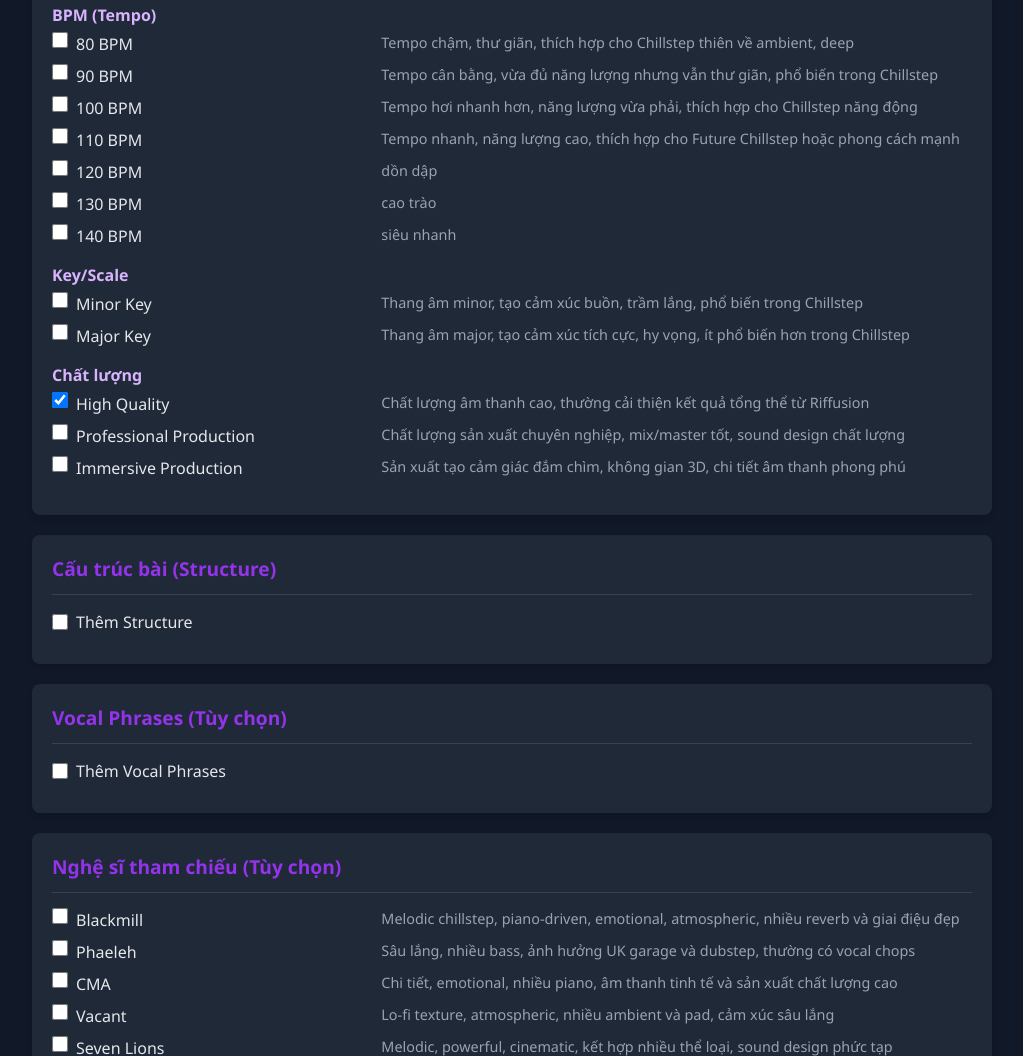
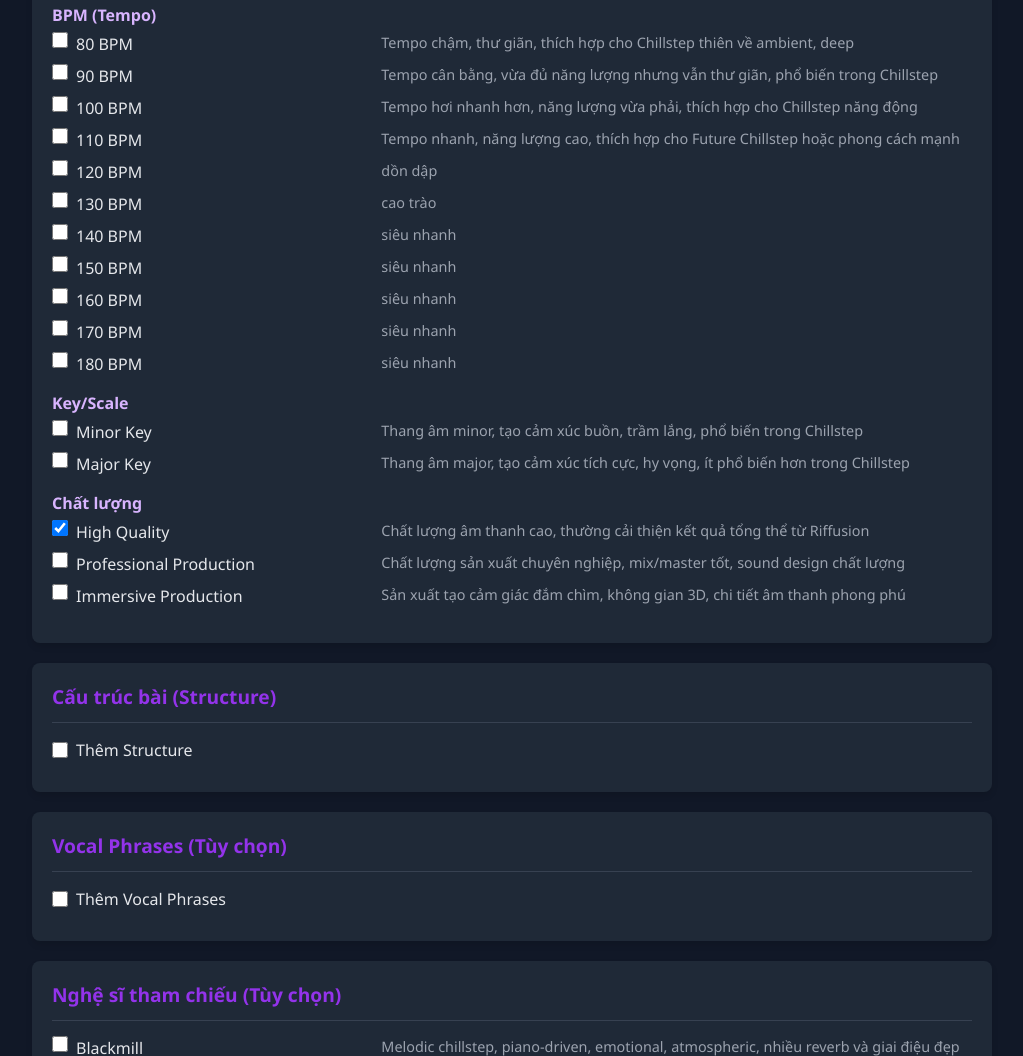
Before and after one commit to tuantanart/mspromt.github.io, a plain HTML site: page index.html in a window 1280 px wide. Shown: the part 3796-4852 px from the top of the page, without its empty margins (128-1151 px from the left). Drawn offline with nearby package versions, Linux system fonts and the light colour scheme.

Commit message:
index.html

```diff
--- a/index.html
+++ b/index.html
@@ -829,6 +829,34 @@
                         <span class="checkbox-description">siêu nhanh</span>
                     </label>
                 </div>
+                <div class="checkbox-container">
+                    <label class="checkbox-label">
+                        <input type="checkbox" name="quality" value="150 BPM">
+                        <span class="checkbox-text">150 BPM</span>
+                        <span class="checkbox-description">siêu nhanh</span>
+                    </label>
+                </div>
+                <div class="checkbox-container">
+                    <label class="checkbox-label">
+                        <input type="checkbox" name="quality" value="160 BPM">
+                        <span class="checkbox-text">160 BPM</span>
+                        <span class="checkbox-description">siêu nhanh</span>
+                    </label>
+                </div>
+                <div class="checkbox-container">
+                    <label class="checkbox-label">
+                        <input type="checkbox" name="quality" value="170 BPM">
+                        <span class="checkbox-text">170 BPM</span>
+                        <span class="checkbox-description">siêu nhanh</span>
+                    </label>
+                </div>
+                <div class="checkbox-container">
+                    <label class="checkbox-label">
+                        <input type="checkbox" name="quality" value="180 BPM">
+                        <span class="checkbox-text">180 BPM</span>
+                        <span class="checkbox-description">siêu nhanh</span>
+                    </label>
+                </div>
             </div>
 
             <!-- Key/Scale -->
```
